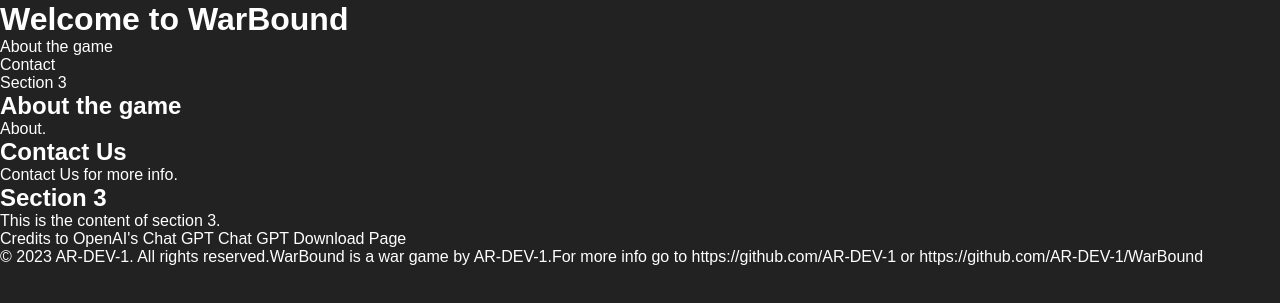
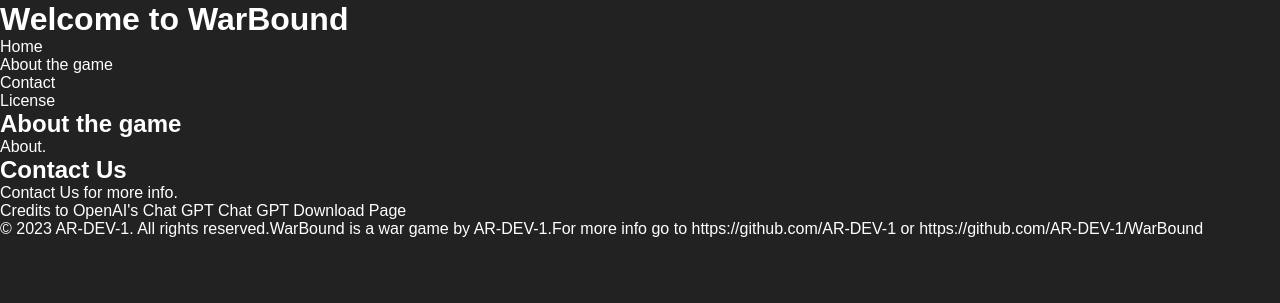
Before and after one commit to AR-DEV-1/Test, a plain HTML site: page index.html in a window 1280 px wide. Shown: the part 67-370 px from the top of the page. Drawn offline with Linux system fonts and the light colour scheme.

Commit message:
Update index.html
Signed-off-by: AR-DEV-1 <115883839+AR-DEV-1@users.noreply.github.com>

```diff
--- a/index.html
+++ b/index.html
@@ -20,9 +20,10 @@
 
     <nav>
         <ul>
+            <li><a href="index.html">Home</a></li>
             <li><a href="about.html">About the game</a></li>
             <li><a href="contact.html">Contact</a></li>
-            <li><a href="#section3">Section 3</a></li>
+             <li><a href="license.html">License</a></li>
         </ul>
     </nav>
 
@@ -37,11 +38,6 @@
             <h2>Contact Us</h2>
             <p>Contact Us for more info.</p>
         </section>
-
-        <section id="section3">
-            <h2>Section 3</h2>
-            <p>This is the content of section 3.</p>
-        </section>
     </main>
 
     <a href="https://openai.com/">Credits to  OpenAI's Chat GPT</a>
```
